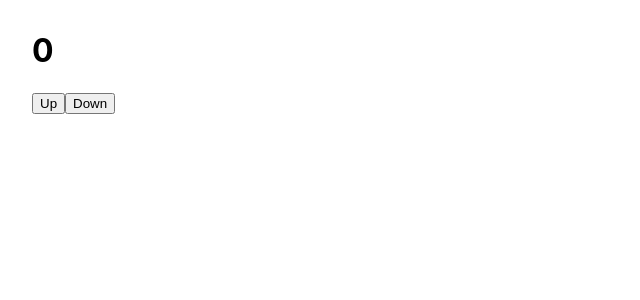
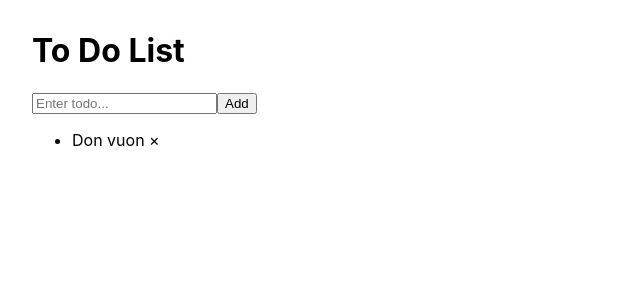
Before and after one commit to Kakakick/tiktok_F8, a React (Create React App) app: page / in a window 1280 px wide. Shown: the top 300 px of the page, without its empty margins (0-640 px from the left). Built offline with nearby package versions, Linux system fonts and the light colour scheme.

Commit message:
useReducer ToDo App

```diff
--- a/src/App.js
+++ b/src/App.js
@@ -13,40 +13,63 @@ import Content from './Content';
 // 3. Reducer
 // 4. Dispatch
 
-const initState = 0;
+const init = ['Don vuon'];
 
-const UP_ACTION = 'up'
-const DOWN_ACTION = 'down'
+const ADD_ACTION = 'add'
+const REMOVE_ACTION = 'remove'
 
 const reducer = (state, action) => {
-  switch (action) {
-    case DOWN_ACTION:
-      return state - 1;
-    case UP_ACTION:
-      return state + 1;
+  switch (action.type) {
+    case ADD_ACTION:
+      return [...state, action.item];
+    case REMOVE_ACTION:
+      return state.filter(item => item !== action.item);
     default:
-      throw new Error('Invalid Action!');
+      throw new Error('Invalid Action');
   }
 }
 
 function App() {
-  const [count, dispatch] = useReducer(reducer, initState);
+  const [todos, dispatch] = useReducer(reducer, init);
+  const [newToDo, setNewToDo] = useState('');
 
-  console.log('render');
+  const handleAddToDo = () => {
+    setNewToDo('');
+    document.querySelector('input').focus();
+    return dispatch({
+      type: ADD_ACTION,
+      item: newToDo
+    })
+  }
+
+  const handleRemoveToDo = (todo) => {
+    setNewToDo('');
+    document.querySelector('input').focus();
+    return dispatch({
+      type: REMOVE_ACTION,
+      item: todo
+    })
+  }
 
   return (
     <div style={{ padding: '10px 32px' }}>
-      <h1>{count}</h1>
-      <button
-        onClick={() =>dispatch(UP_ACTION)}
-      >
-        Up
-      </button>
-      <button
-        onClick={() =>dispatch(DOWN_ACTION)}
-      >
-        Down
-      </button>
+      <h1>To Do List</h1>
+      <input
+        placeholder="Enter todo..."
+        value={newToDo}
+        onChange={(e) => setNewToDo(e.target.value)}
+      />
+      <button onClick={handleAddToDo}>Add</button>
+      <ul>
+        {
+          todos.map((value, index) =>
+            <li key={index}>
+               {value}
+               <span onClick={() => handleRemoveToDo(value)}> &times; </span>
+            </li>
+          )
+        }
+      </ul>
     </div>
   )
 }
```
